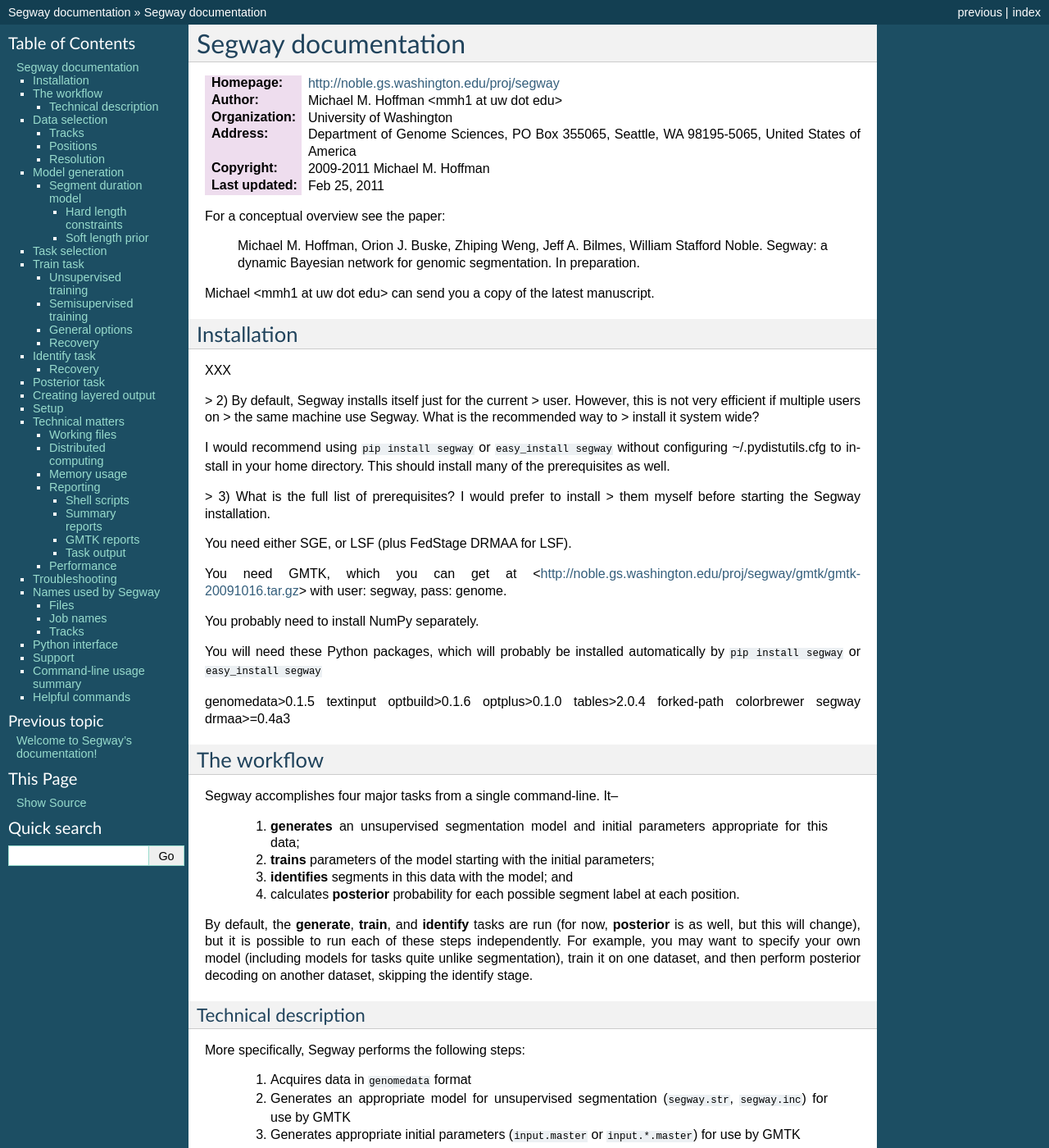
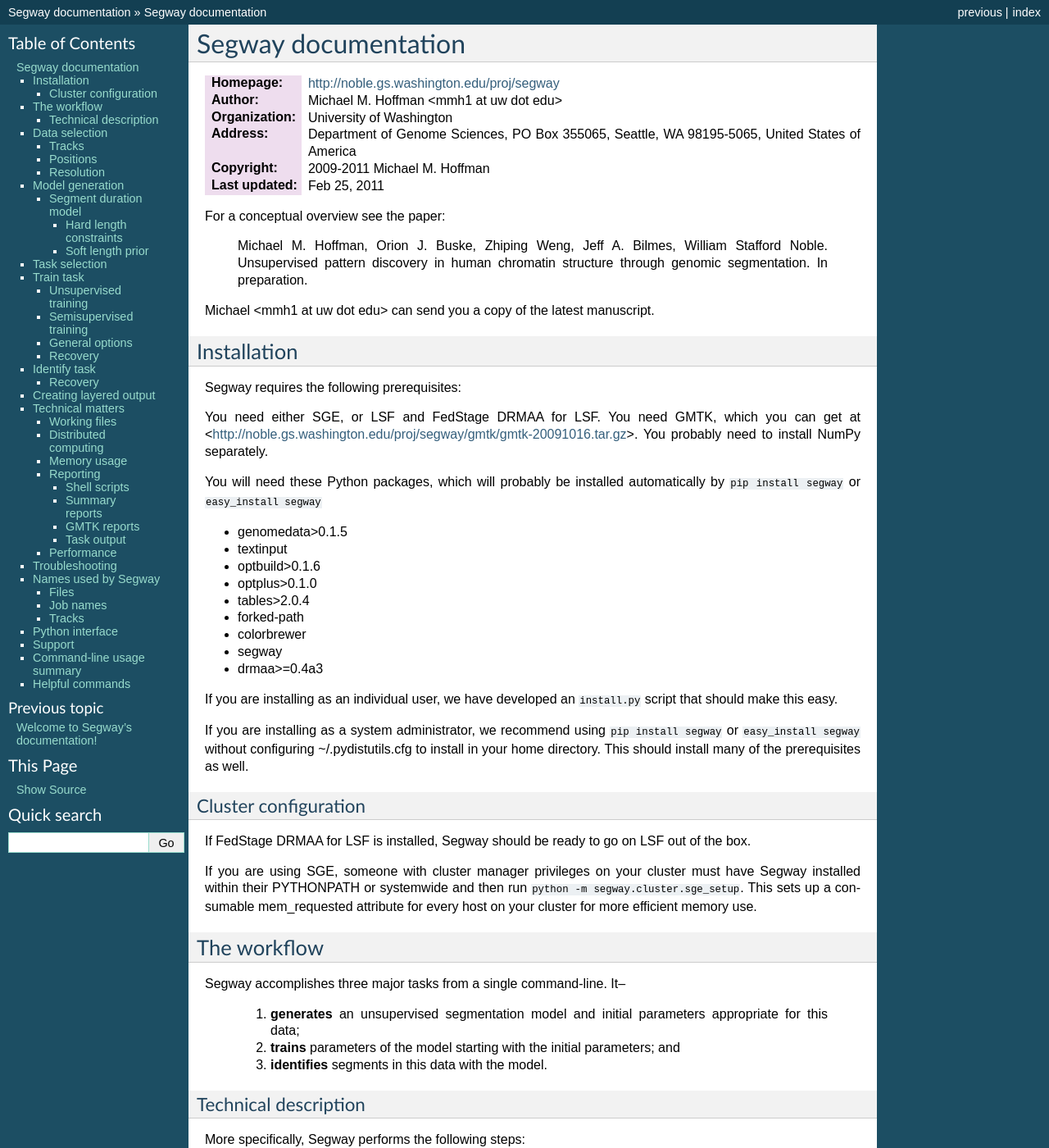
Before and after one commit to hoffmangroup/segway, a Sphinx documentation site: the page built from doc/segway.rst, in a window 1280 px wide and 1400 px high. Shown: the whole window at 82% size. Built offline with Sphinx 7.4.7, drawn with Linux system fonts in a browser that asks for light colours; formulas are drawn with MathJax 3; some of the changed text lies outside the part shown.

Commit message:
lots of changes

```diff
--- a/doc/conf.py
+++ b/doc/conf.py
@@ -11,7 +11,7 @@
 # All configuration values have a default; values that are commented out
 # serve to show the default.
 
-import sys, os
+import sys
 
 sys.path.insert(0, "..")
 
@@ -42,14 +42,14 @@ master_doc = 'index'
 
 # General information about the project.
 project = u'Segway'
-copyright = u'2009-2010, Michael M. Hoffman'
+copyright = u'2009-2011, Michael M. Hoffman'
 
 # The version info for the project you're documenting, acts as replacement for
 # |version| and |release|, also used in various other places throughout the
 # built documents.
 #
 # The short X.Y version.
-version = '0.1'
+version = release.rsplit(".", 1)[0]
 # The full version, including alpha/beta/rc tags.
 # release = '0.1.11'
 
@@ -63,12 +63,9 @@ version = '0.1'
 # Else, today_fmt is used as the format for a strftime call.
 #today_fmt = '%B %d, %Y'
 
-# List of documents that shouldn't be included in the build.
-#unused_docs = []
-
-# List of directories, relative to source directory, that shouldn't be searched
-# for source files.
-exclude_trees = ['_build']
+# List of patterns, relative to source directory, that match files and
+# directories to ignore when looking for source files.
+exclude_patterns = ['_build']
 
 # The reST default role (used for this markup: `text`) to use for all documents.
 #default_role = None
@@ -93,8 +90,8 @@ pygments_style = 'sphinx'
 
 # -- Options for HTML output ---------------------------------------------------
 
-# The theme to use for HTML and HTML Help pages.  Major themes that come with
-# Sphinx are currently 'default' and 'sphinxdoc'.
+# The theme to use for HTML and HTML Help pages.  See the documentation for
+# a list of builtin themes.
 html_theme = 'default'
 
 # Theme options are theme-specific and customize the look and feel of a theme
@@ -142,7 +139,7 @@ html_static_path = ['_static']
 #html_additional_pages = {}
 
 # If false, no module index is generated.
-#html_use_modindex = True
+#html_domain_indices = True
 
 # If false, no index is generated.
 #html_use_index = True
@@ -153,13 +150,19 @@ html_static_path = ['_static']
 # If true, links to the reST sources are added to the pages.
 #html_show_sourcelink = True
 
+# If true, "Created using Sphinx" is shown in the HTML footer. Default is True.
+#html_show_sphinx = True
+
+# If true, "(C) Copyright ..." is shown in the HTML footer. Default is True.
+#html_show_copyright = True
+
 # If true, an OpenSearch description file will be output, and all pages will
 # contain a <link> tag referring to it.  The value of this option must be the
 # base URL from which the finished HTML is served.
 #html_use_opensearch = ''
 
-# If nonempty, this is the file name suffix for HTML files (e.g. ".xhtml").
-#html_file_suffix = ''
+# This is the file name suffix for HTML files (e.g. ".xhtml").
+#html_file_suffix = None
 
 # Output file base name for HTML help builder.
 htmlhelp_basename = 'Segwaydoc'
@@ -188,6 +191,12 @@ latex_documents = [
 # not chapters.
 #latex_use_parts = False
 
+# If true, show page references after internal links.
+#latex_show_pagerefs = False
+
+# If true, show URL addresses after external links.
+#latex_show_urls = False
+
 # Additional stuff for the LaTeX preamble.
 #latex_preamble = ''
 
@@ -195,4 +204,13 @@ latex_documents = [
 #latex_appendices = []
 
 # If false, no module index is generated.
-#latex_use_modindex = True
+#latex_domain_indices = True
+
+# -- Options for manual page output --------------------------------------------
+
+# One entry per manual page. List of tuples
+# (source start file, name, description, authors, manual section).
+man_pages = [
+    ('index', 'segway', u'Segway Documentation',
+     [u'Michael M. Hoffman'], 1)
+]
--- a/doc/segway.rst
+++ b/doc/segway.rst
@@ -14,8 +14,8 @@
 For a conceptual overview see the paper:
 
   Michael M. Hoffman, Orion J. Buske, Zhiping Weng, Jeff A. Bilmes,
-  William Stafford Noble. Segway: a dynamic Bayesian network for
-  genomic segmentation. In preparation.
+  William Stafford Noble. Unsupervised pattern discovery in human
+  chromatin structure through genomic segmentation. In preparation.
 
 Michael <mmh1 at uw dot edu> can send you a copy of the latest
 manuscript.
@@ -23,60 +23,65 @@ manuscript.
 Installation
 ============
 
-XXX
+Segway requires the following prerequisites:
 
-> 2) By default, Segway installs itself just for the current
->   user. However, this is not very efficient if multiple users on
->   the same machine use Segway. What is the recommended way to
->   install it system wide?
-
-I would recommend using ``pip install segway`` or ``easy_install
-segway`` without configuring ~/.pydistutils.cfg to install in your
-home directory. This should install many of the prerequisites as well.
-
-> 3) What is the full list of prerequisites? I would prefer to install
->   them myself before starting the Segway installation.
-
-You need either SGE, or LSF (plus FedStage DRMAA for LSF).
-
-You need GMTK, which you can get at
-<http://noble.gs.washington.edu/proj/segway/gmtk/gmtk-20091016.tar.gz>
-with user: segway, pass: genome.
-
+You need either SGE, or LSF and FedStage DRMAA for LSF. You need GMTK,
+which you can get at
+<http://noble.gs.washington.edu/proj/segway/gmtk/gmtk-20091016.tar.gz>.
 You probably need to install NumPy separately.
 
 You will need these Python packages, which will probably be installed
 automatically by ``pip install segway`` or ``easy_install segway``
 
-genomedata>0.1.5
-textinput
-optbuild>0.1.6
-optplus>0.1.0
-tables>2.0.4
-forked-path
-colorbrewer
-segway
-drmaa>=0.4a3
+* genomedata>0.1.5
+* textinput
+* optbuild>0.1.6
+* optplus>0.1.0
+* tables>2.0.4
+* forked-path
+* colorbrewer
+* segway
+* drmaa>=0.4a3
+
+If you are installing as an individual user, we have developed an
+``install.py`` script that should make this easy.
+
+If you are installing as a system administrator, we recommend using
+``pip install segway`` or ``easy_install segway`` without configuring
+~/.pydistutils.cfg to install in your home directory. This should
+install many of the prerequisites as well.
+
+Cluster configuration
+---------------------
+If FedStage DRMAA for LSF is installed, Segway should be ready to go
+on LSF out of the box.
+
+If you are using SGE, someone with cluster manager privileges on your
+cluster must have Segway installed within their PYTHONPATH or
+systemwide and then run ``python -m segway.cluster.sge_setup``. This
+sets up a consumable mem_requested attribute for every host on your
+cluster for more efficient memory use.
 
 The workflow
 ============
-Segway accomplishes four major tasks from a single command-line. It--
+Segway accomplishes three major tasks from a single command-line. It--
 
   1. **generates** an unsupervised segmentation model and initial
      parameters appropriate for this data;
-  2. **trains** parameters of the model starting with the initial parameters;
-  3. **identifies** segments in this data with the model; and
-  4. calculates **posterior** probability for each possible segment label
+  2. **trains** parameters of the model starting with the initial
+     parameters; and
+  3. **identifies** segments in this data with the model.
+..  4. calculates **posterior** probability for each possible segment label
      at each position.
 
 .. TODO: block diagram
 
-By default, the **generate**, **train**, and **identify** tasks are
-run (for now, **posterior** is as well, but this will change), but it
-is possible to run each of these steps independently. For example, you
-may want to specify your own model (including models for tasks quite
-unlike segmentation), train it on one dataset, and then perform
-posterior decoding on another dataset, skipping the identify stage.
+.. By default, the **generate**, **train**, and **identify** tasks are
+   run (for now, **posterior** is as well, but this will change), but it
+   is possible to run each of these steps independently. For example, you
+   may want to specify your own model (including models for tasks quite
+   unlike segmentation), train it on one dataset, and then perform
+   posterior decoding on another dataset, skipping the identify stage.
 
 Technical description
 ---------------------
@@ -95,9 +100,9 @@ More specifically, Segway performs the following steps:
   7. Convert the GMTK Viterbi results into BED format
      (``segway.bed.gz``) for use in a genome browser, or by
      ``segtools``, or other tools
-  8. Call GMTK to perform posterior decoding of the observations
+..  8. Call GMTK to perform posterior decoding of the observations
      using the generated model and discovered parameters
-  9. Convert the GMTK posterior results into wiggle format
+..  9. Convert the GMTK posterior results into wiggle format
      (``posterior.seg*.wig.gz``) for use in a genome browser or
      other tools
   10. Use a distributed computing system to parallelize all of the
@@ -109,8 +114,8 @@ More specifically, Segway performs the following steps:
       <http://noble.gs.washington.edu/proj/segtools/> for a more
       comprehensive report and plots on the resulting segmentation.
 
-The **identify** and **posterior** tasks can run simultaneously, as
-they depend only on the results of **train**, and not each other.
+.. The **identify** and **posterior** tasks can run simultaneously, as
+   they depend only on the results of **train**, and not each other.
 
 Data selection
 ==============
@@ -173,12 +178,15 @@ regions in this format at
 For human whole-genome studies, these regions have nice properties
 since they mark 1 percent of the genome, and were carefully picked to
 include a variety of different gene densities, and a number of more
-limited studies provide data just for these regions. There is a file
-containing only nine of these regions at
-<http://noble.gs.washington.edu/proj/segway/data/regions.manual.1.tab>,
-which covers 0.15% of the human genome, and is useful for training.
-All coordinates are in terms of the NCBI36 assembly of the human
-reference genome (also called ``hg18`` by UCSC).
+limited studies provide data just for these regions. All coordinates
+are in terms of the GRCh37 assembly of the human reference genome
+(also called ``hg19`` by UCSC).
+
+.. TODO: convert to hg19
+.. There is a file containing only nine of these regions at
+   <http://noble.gs.washington.edu/proj/segway/data/regions.manual.1.tab>,
+   which covers 0.15% of the human genome, and is useful for training.
+
 
 After reading in data from a Genomedata archive, and selecting a
 smaller subset with :option:`--exclude-coords` and
@@ -235,13 +243,13 @@ being tried. If you specify :option:`--num-starts`\=\ *starts*, then
 there will be *starts* different threads for each of the *labels*
 labels tried.
 
-XXX The question of finding the right number of labels is a difficult one.
-Mathematical criteria would usually suggest using higher numbers of
-labels. However, the results are difficult for a human to interpret in
-this case. This is why we usually use ~25 labels for a segmentation of
-dozens of input tracks. If you use a small number of input tracks you
-can probably use a smaller number of labels. XXX
-
+The question of finding the right number of labels is a difficult one.
+Mathematical criteria, such as the Bayesian information criterion,
+would usually suggest using higher numbers of labels. However, the
+results are difficult for a human to interpret in this case. This is
+why we usually use ~25 labels for a segmentation of dozens of input
+tracks. If you use a small number of input tracks you can probably use
+a smaller number of labels.
 
 There is an experimental :option:`--num-sublabels`\=\ *sublabels*
 option that enables hierarchical segmentation, where each segment
@@ -375,8 +383,7 @@ wish to train only on a subset of your data, as described in
 :ref:`positions`.
 
 When all threads are complete, Segway picks the parameter set with the
-best likelihood and copies it to ``params.params``. This file is used
-for the identify and posterior tasks if they are enabled.
+best likelihood and copies it to ``params.params``.
 
 There are two different modes of training available, unsupervised and
 semisupervised.
@@ -401,7 +408,7 @@ one can enforce that those positions will have label 2. You might do
 this if you had specific reason to believe that these regions were
 enhancers and wanted to find similar patterns in your data tracks.
 Using smaller labels first (such as 0) is probably better. Supervision
-labels are not enforced during the identify or posterior tracks.
+labels are not enforced during the identify task.
 
 To simulate fully supervised training, simply supply supervision
 labels for the entire training region.
@@ -469,46 +476,49 @@ The :option:`--old-directory`\=\ *dirname* allows recovery from an
 interrupted identify task. Segway will requeue jobs that never
 completed before, skipping any windows that have already completed.
 
-Posterior task
-==============
-The **posterior** inference task of Segway estimates for each position
-of interest the probability that the model has a particular segment
-label given the data. This information is delivered in a series of
-numbered wiggle files, one for each segment label. The individual
-values will vary from 0 to 100, showing the percentage probability at
-each position for the label in that file. In most positions, the value
-will be 0 or 100, and substantially reproduce the Viterbi path
-determined from the **identify** task.
+.. Posterior task
+.. ==============
+.. The **posterior** inference task of Segway estimates for each position
+.. of interest the probability that the model has a particular segment
+.. label given the data. This information is delivered in a series of
+.. numbered wiggle files, one for each segment label. The individual
+.. values will vary from 0 to 100, showing the percentage probability at
+.. each position for the label in that file. In most positions, the value
+.. will be 0 or 100, and substantially reproduce the Viterbi path
+.. determined from the **identify** task.
 
-Posterior results can be useful in determining regions of ambiguous
-labeling or in diagnosing new models. The mostly binary nature of the
-posterior assignments is a consequence of the design of the default
-Segway model, and it is possible to design a model that does not have
-this feature. Doing so is left as an exercise to the reader.
+.. Posterior results can be useful in determining regions of ambiguous
+.. labeling or in diagnosing new models. The mostly binary nature of the
+.. posterior assignments is a consequence of the design of the default
+.. Segway model, and it is possible to design a model that does not have
+.. this feature. Doing so is left as an exercise to the reader.
 
-XXXcomp name the files
+.. XXXcomp name the files
 
-You may find you need to convert the wiggle files to bigWig format
-first to allow small portions to be uploaded to a genome browser
-piecewise.
+.. You may find you need to convert the wiggle files to bigWig format
+.. first to allow small portions to be uploaded to a genome browser
+.. piecewise.
 
-XXX same options for specifying model and parameters as identify
+.. XXX same options for specifying model and parameters as identify
 
 Creating layered output
 =======================
-XXX describe segway-layer here
+
+Segway produces BED Files as output with the segment label in the name
+field. While this is the most sensible way of interchanging the
+segmentation with other programs, it can be difficult to visualize. We
+supply a ``segway-label`` program that transforms segmentation BED
+files into "layered" BED files with rows for each possible Segment
+label and thick boxes at the location of each label. This is what we
+show in the screenshot figure of the Segway article. This is much
+easier to see at low levels of magnification. The layers are also
+labeled, removing the need to distinguish them exclusively by color.
+
 XXX describe mnemonic files
+
 XXX works with stdin/stdout
 
-Setup
-=====
-Should be ready to go on LSF out of the box.
-
-If you are using SGE, someone with cluster manager privileges on your
-cluster must have Segway installed within their PYTHONPATH or
-systemwide and then run ``python -m segway.cluster.sge_setup``. This
-sets up a consumable mem_requested attribute for every host on your
-cluster for more efficient memory use.
+XXXcomp --help here (can Sphinx do this automatically?)
 
 Technical matters
 =================
@@ -723,12 +733,10 @@ XXX table with short description of each of these
     input.*.master
     params.*.params.*
     params.*
-  posterior
   segway.bed.gz
   segway.str
   triangulation
     segway.str.*.*.trifile
-    XXXcomp there's another file created for the posterior task
   viterbi
 
 Job names
@@ -755,14 +763,16 @@ On LSF, use::
 
   bkill -J "*.ed03201cea2047399d4cbcc4b62f9827"
 
-Jobs created in the identify (``vit``) or posterior (``jt``) tasks are
+Jobs created in the identify (``vit``) task are
 named similarly::
 
   vit34.identifydir.4f32630d53724f08b34a8fc58793307d
-  jt34.identifydir.4f32630d53724f08b34a8fc58793307d
 
-Of course, there are no threads or rounds for the identify or
-posterior tasks, so only the sequence index is reported.
+..  jt34.identifydir.4f32630d53724f08b34a8fc58793307d
+.. or posterior (``jt``)
+
+Of course, there are no threads or rounds for the identify task, so
+only the sequence index is reported.
 
 Tracks
 ------
```
Also changed, not shown: other parts of doc/segway.rst (+1 -1 lines), 6 other files.
